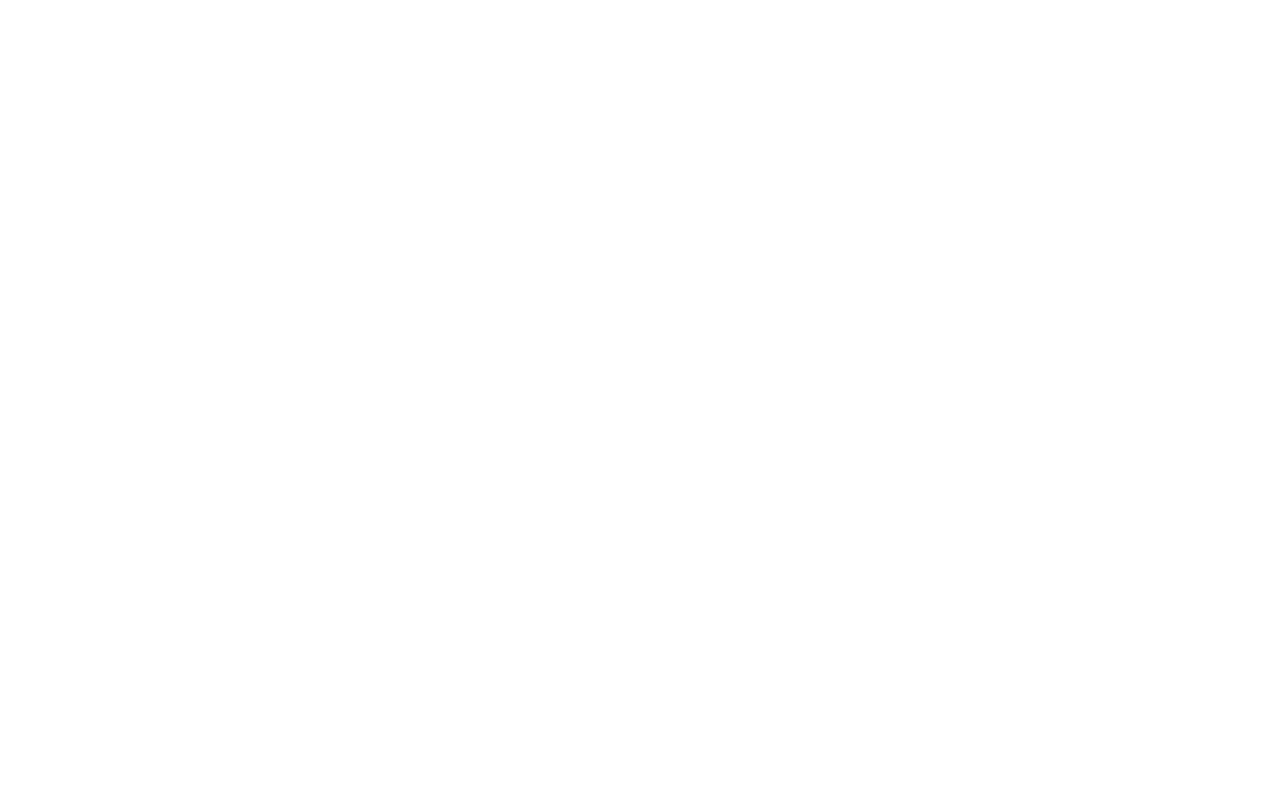
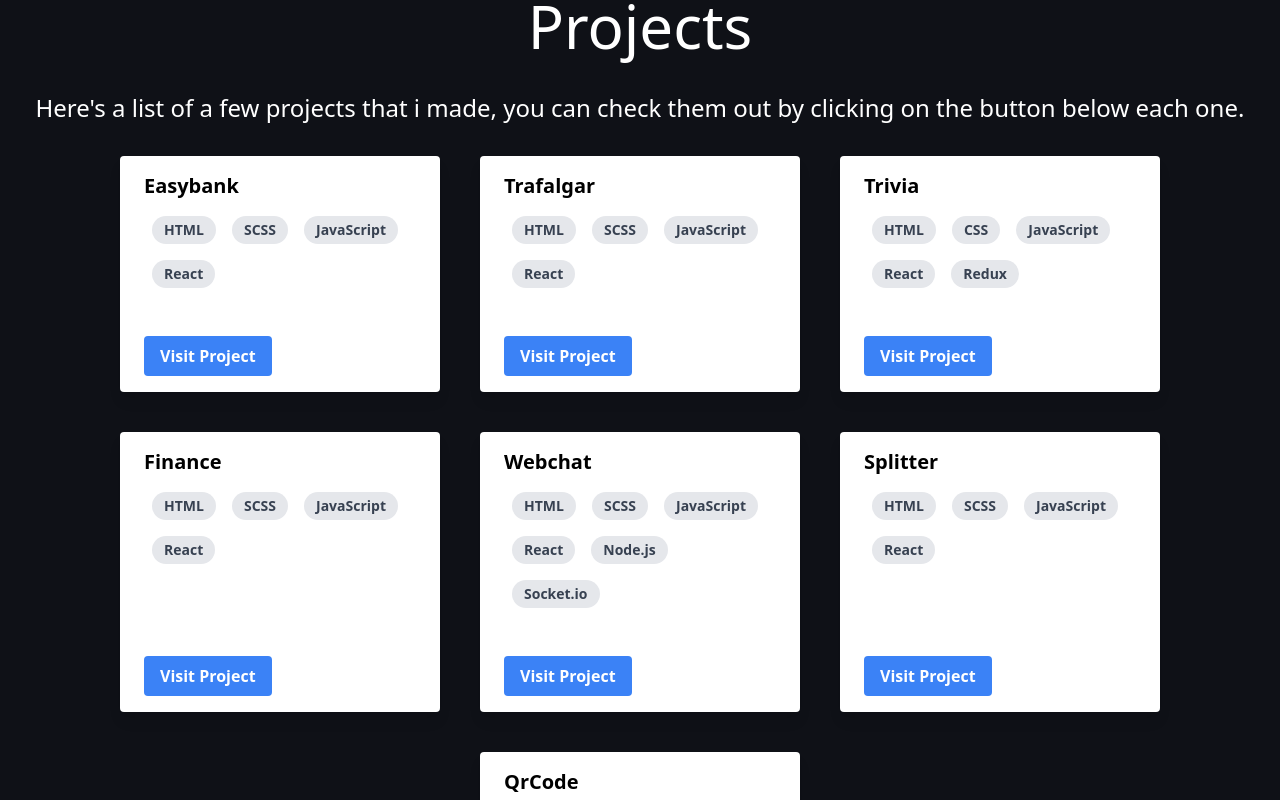
Before and after one commit to matheustkaczyk/portfolio_tailwind, a React (Vite) app: page / in a window 1280 px wide. Shown: the part 1820-2620 px from the top of the page. Before the commit the page ends 1797 px from the top, so only its background shows below. Built offline with nearby package versions, Linux system fonts and the light colour scheme.

Commit message:
feat: created project section and card

```diff
--- a/src/App.jsx
+++ b/src/App.jsx
@@ -1,5 +1,6 @@
 import Header from "./components/Header"
 import Home from "./components/Home"
+import Projects from "./components/Projects";
 import Services from "./components/Services"
 
 function App() {
@@ -9,6 +10,7 @@
       <Header />
       <Home />
       <Services />
+      <Projects />
     </div>
   );
 }
--- /dev/null
+++ b/src/components/ProjectCard/index.jsx
@@ -0,0 +1,35 @@
+const ProjectCard = ({ project }) => {
+  return (
+    <div className="max-w-xs rounded overflow-hidden shadow-lg bg-white m-5">
+      <div className="flex flex-col w-full h-full">
+        <div className="px-6 py-4">
+          <div className="font-bold text-xl mb-2">{project.name}</div>
+          <div className="mb-2">
+            {
+              project.tags.map((tag, index) => (
+                <span
+                  key={index}
+                  className="inline-block bg-gray-200 rounded-full px-3 py-1 text-sm font-semibold text-gray-700 m-2"
+                >
+                  {tag}
+                </span>
+              ))
+            }
+          </div>
+        </div>
+        <div className="px-6 py-4 mt-auto">
+          <a
+            href={project.url}
+            className="inline-block bg-blue-500 hover:bg-blue-700 text-white font-bold py-2 px-4 rounded"
+            target="_blank"
+            rel="noopener noreferrer"
+          >
+            Visit Project
+          </a>
+        </div>
+      </div>
+    </div>
+  );
+};
+
+export default ProjectCard;
--- /dev/null
+++ b/src/components/Projects/index.jsx
@@ -0,0 +1,61 @@
+import ProjectCard from '../ProjectCard';
+
+const Projects = () => {
+  const projects = [
+    {
+      name: 'Easybank',
+      url: 'https://easybank-bsk1zeve9-matheustkaczyk.vercel.app/',
+      tags: ['HTML', 'SCSS', 'JavaScript', 'React'],
+    },
+    {
+      name: 'Trafalgar',
+      url: 'https://trafalgar-tkaczyk.netlify.app/',
+      tags: ['HTML', 'SCSS', 'JavaScript', 'React'],
+    },
+    {
+      name: 'Trivia',
+      url: 'https://project-trivia-4beq4455q-matheustkaczyk.vercel.app/',
+      tags: ['HTML', 'CSS', 'JavaScript', 'React', 'Redux'],
+    },
+    {
+      name: 'Finance',
+      url: 'https://finance-tkaczyk.netlify.app/',
+      tags: ['HTML', 'SCSS', 'JavaScript', 'React'],
+    },
+    {
+      name: 'Webchat',
+      url: 'https://webchattkaczyk.netlify.app/',
+      tags: ['HTML', 'SCSS', 'JavaScript', 'React', 'Node.js', 'Socket.io'],
+    },
+    {
+      name: 'Splitter',
+      url: 'https://splitter-challenge-l9x093db2-matheustkaczyk.vercel.app/',
+      tags: ['HTML', 'SCSS', 'JavaScript', 'React'],
+    },
+    {
+      name: 'QrCode',
+      url: 'https://qrcode-gen-tka.netlify.app/',
+      tags: ['HTML', 'CSS', 'JavaScript', 'React'],
+    }
+  ];
+
+  return (
+    <section id="projects" className="w-screen h-fit pt-32">
+      <h1 className="text-center text-white text-6xl p-6">Projects</h1>
+      <div className='flex flex-col items-center'>
+        <p className='text-center text-white text-2xl m-3'>
+          Here's a list of a few projects that i made, you can check them out by clicking on the button below each one.
+        </p>
+        <div className='flex flex-wrap justify-center'>
+          {
+            projects.map((project, index) => (
+              <ProjectCard key={index} project={project} />
+            ))
+          }
+        </div>
+      </div>
+    </section>
+  )
+}
+
+export default Projects;
```
